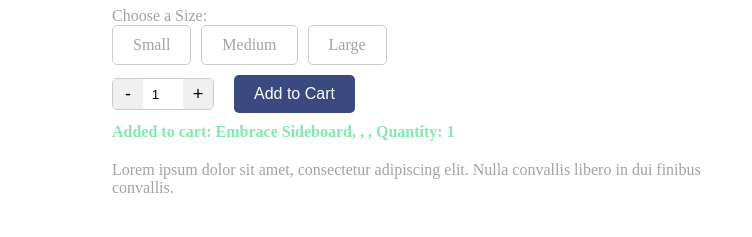
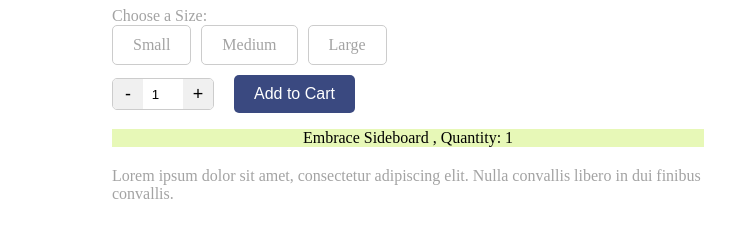
Before and after one commit to RinniVatsa/EcomProduct, a plain HTML site: page main.html in a window 1280 px wide. Both pictures are taken after a click on the button "Add to Cart". Shown: the part 289-526 px from the top of the page, 528-1280 px from the left. Drawn offline with Linux system fonts and the light colour scheme; some icons are missing.

Commit message:
Added my project

```diff
--- a/main.html
+++ b/main.html
@@ -31,10 +31,10 @@
             <div class="color-selector">
                 <label for="color">Choose a Color</label>
                 <div class="color-options">
-                    <button class="color-box" data-color="red" style="background-color: #ECDECC;"></button>
+                    <button class="color-box" data-color="orange" style="background-color: #ECDECC;"></button>
                     <button class="color-box" data-color="green" style="background-color: #BBD278;"></button>
-                    <button class="color-box" data-color="pink" style="background-color: #BBC1F8;"></button>
-                    <button class="color-box" data-color="blue" style="background-color: #FFD3F8;"></button>
+                    <button class="color-box" data-color="blue" style="background-color: #BBC1F8;"></button>
+                    <button class="color-box" data-color="pink" style="background-color: #FFD3F8;"></button>
                 </div>
             </div>
             <div class="size-selector">
--- a/script.js
+++ b/script.js
@@ -63,7 +63,7 @@ document.addEventListener('DOMContentLoaded', function() {
 
             document.getElementById('add-to-cart').addEventListener('click', function() {
                         const quantity = quantityInput.value;
-                        const message = `Added to cart: ${productData.title}, ${selectedColor ? `Color: ${selectedColor}` : ''}, ${selectedSize ? `Size: ${selectedSize}` : ''}, Quantity: ${quantity}`;
+                        const message = ` ${productData.title} ${selectedColor ? `Color: ${selectedColor}` : ''} ${selectedSize ? `Size: ${selectedSize}` : ''}, Quantity: ${quantity}`;
       document.getElementById('add-to-cart-message').textContent = message;
       document.getElementById('add-to-cart-message').style.display = 'block';
     });
--- a/styles.css
+++ b/styles.css
@@ -202,9 +202,10 @@
 
 #add-to-cart-message {
     display: none;
-    color: rgb(127, 235, 172);
-    font-weight: bold;
-    margin-top: 10px;
+    color: rgb(0, 0, 0);
+    font-size: 16px;
+    text-align: center;
+    background-color: #E7F8B7;
 }
 
 .description {
```
